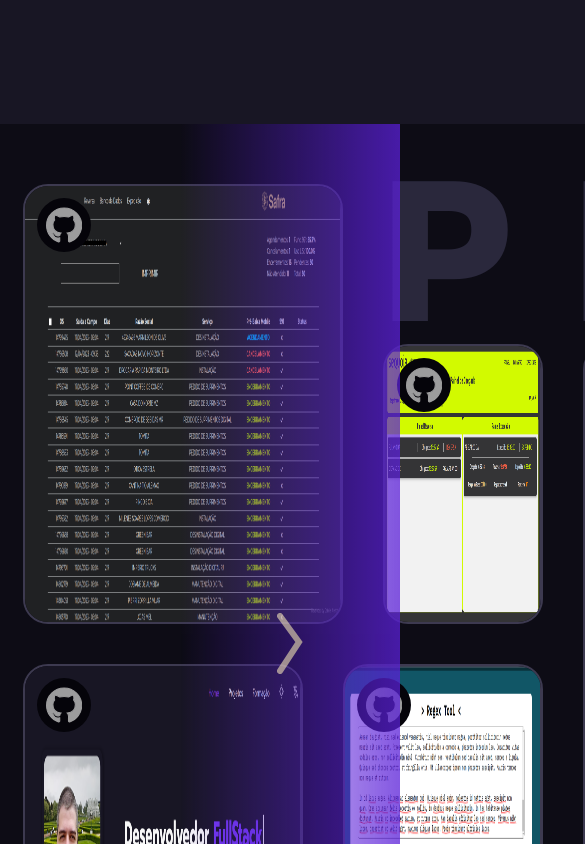
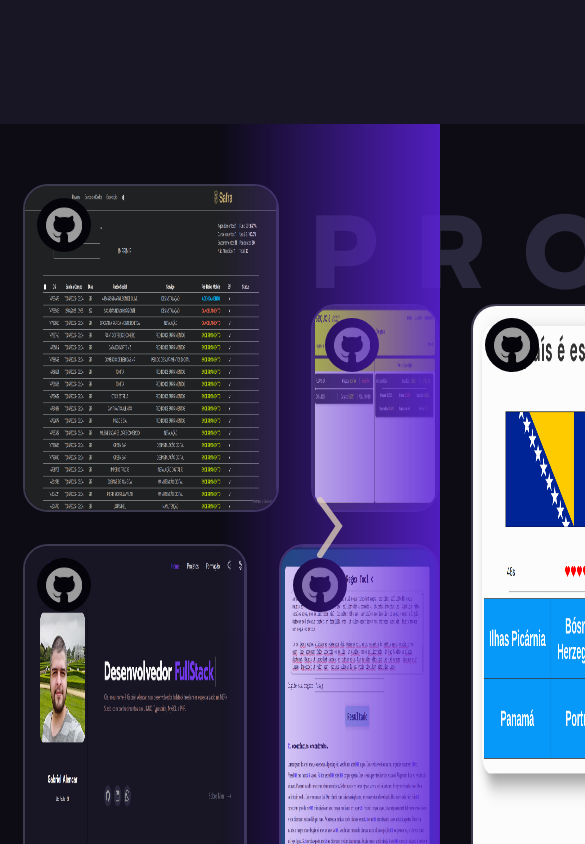
Before and after one commit to gabrielalencardearaujo/portfolio_galencar, a React (Vite) app: page / in a window 390 px wide. Shown: the part 1000-1844 px from the top of the page, 585 px wide, since content can reach past the window. Built offline with nearby package versions, Linux system fonts and the light colour scheme.

Commit message:
tentando responsivo secao projetos

```diff
--- a/src/pages/Home/SectionProjects/SectionProject.module.css
+++ b/src/pages/Home/SectionProjects/SectionProject.module.css
@@ -18,10 +18,10 @@
 .container h1 {
   text-transform: uppercase;
   color: var(--color-base6);
-  font-size: 200px;
+  font-size: 12.5rem;
   font-weight: 700;
   line-height: 140px;
-  letter-spacing: 4rem;
+  letter-spacing: 4.5rem;
   grid-column: 10 / 27;
   grid-row: 1 / 2;
 }
@@ -143,3 +143,59 @@
     opacity: 0;
   }
 }
+
+@media (max-width: 1400px) {
+
+  .container h1 {
+    font-size: 8rem;
+    letter-spacing: 3.2rem;
+  }
+
+  .content {
+    grid-template-columns: repeat(36, 1fr);
+    grid-template-rows: repeat(12, 36px);
+    gap: 32px;
+  }
+}
+
+@media (max-width: 1200px) {
+
+  .container h1 {
+    font-size: 6.5rem;
+    letter-spacing: 2.5rem;
+  }
+
+  .content {
+    grid-template-columns: repeat(36, 1fr);
+    grid-template-rows: repeat(12, 28px);
+  }
+
+  .container .barSlide {
+    opacity: 0;
+    height: 100%;
+    width: 220px;
+    background: linear-gradient(-90deg, #5B20D8 0%, transparent);
+    display: grid;
+    justify-content: center;
+    align-items: center;
+    cursor: pointer;
+
+    position: absolute;
+    top: 0px;
+    transition: all .3s ease-in-out;
+  }
+
+  .container .barSlide.left {
+    left: calc(100vw - 170px);
+  }
+
+  .container .barSlide.right {
+    right: calc(100vw - 170px);
+  }
+}
+
+/* @media (max-width: 1024px) {
+  .content {
+    grid-template-columns: repeat(2, 1fr);
+  }
+} */
```
Also changed, not shown: src/pages/Home/SectionProjects/CarProject.module.css (+63 -0 lines).
